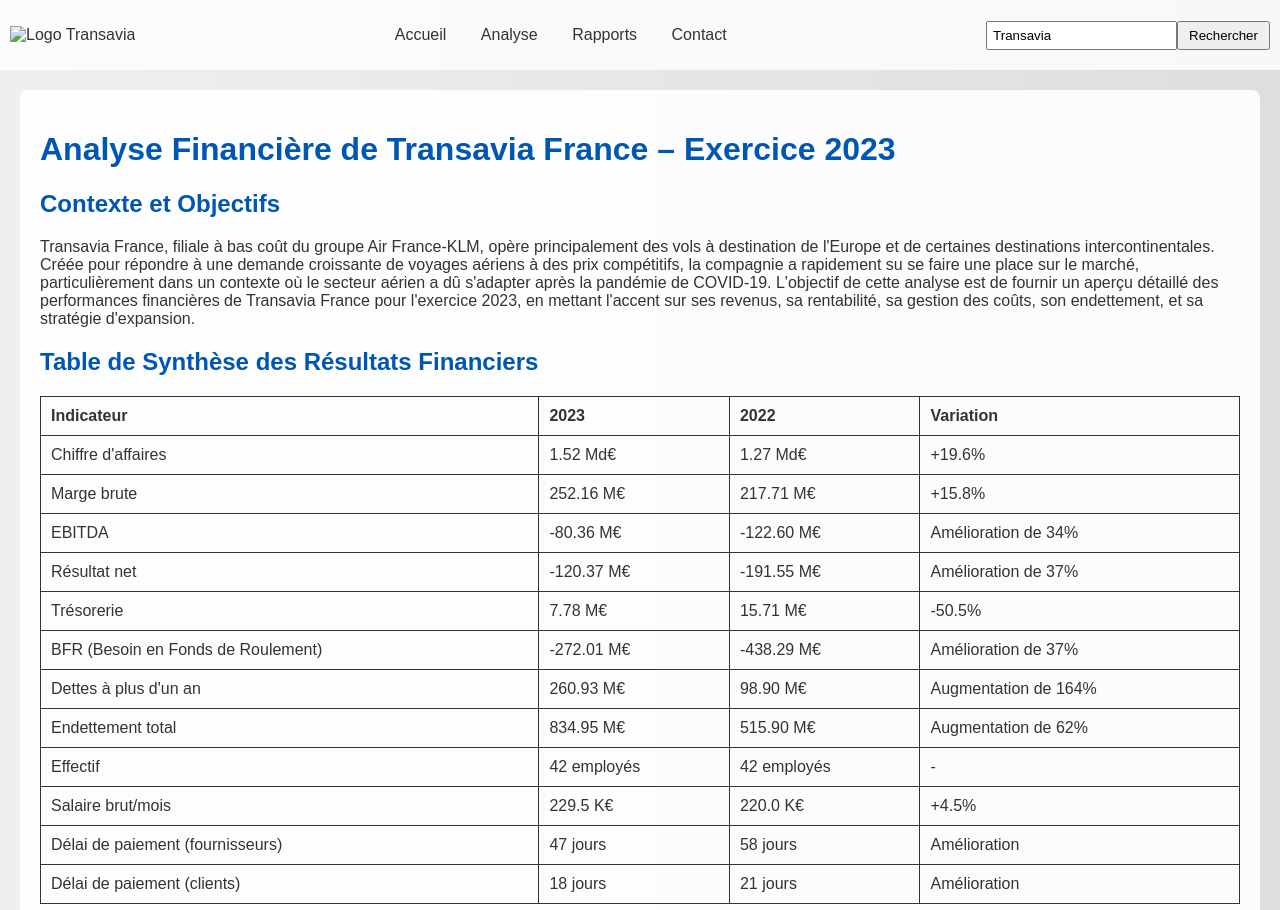
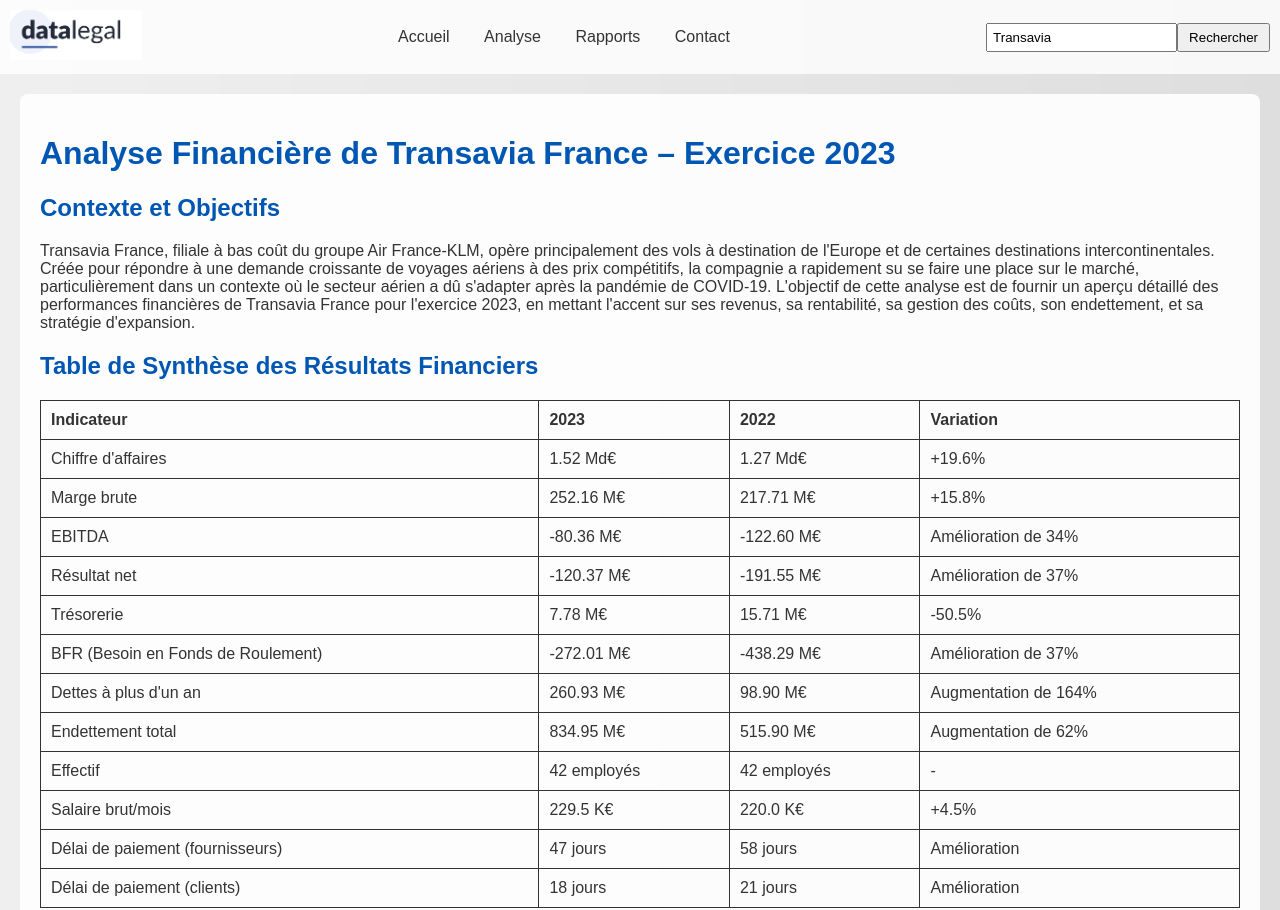
Before and after one commit to monsiaz/analyse-financiere-transavia, a plain HTML site: page index.html in a window 1280 px wide. Shown: the top 910 px of the page. Drawn offline with Linux system fonts and the light colour scheme; files whose address does not match are found by name.

Commit message:
Correction du chemin du logo

```diff
--- a/index.html
+++ b/index.html
@@ -10,7 +10,7 @@
 
     <header>
         <div class="logo">
-            <img src="asset/logo.png" alt="Logo Transavia">
+            <img src="logo.png" alt="Logo Transavia">
         </div>
         <nav>
             <ul>
```
